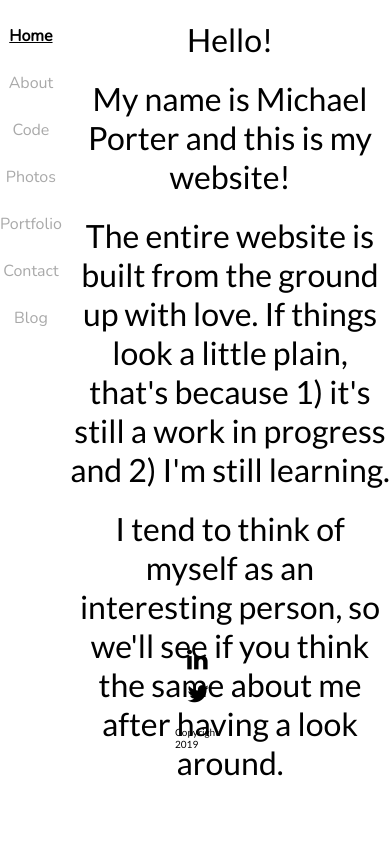
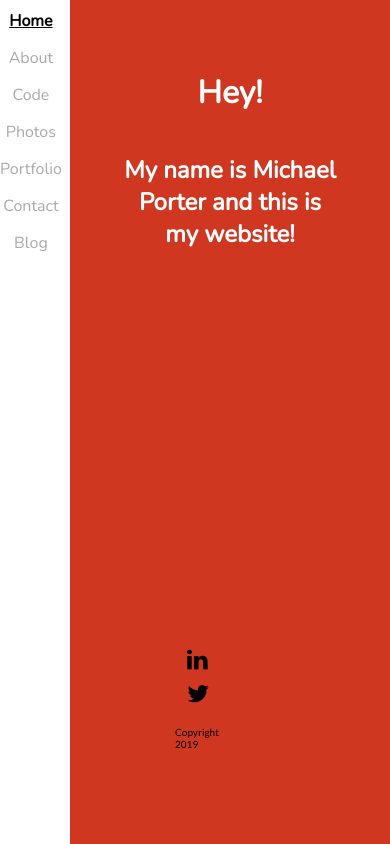
Before and after one commit to emptyport/personal_website, a React (Create React App) app in the folder client/: page / in a window 390 px wide. Built offline with nearby package versions, Linux system fonts and the light colour scheme.

Commit message:
spicing things up with some color and updating css in places

```diff
--- a/client/src/pages/Blog.js
+++ b/client/src/pages/Blog.js
@@ -8,8 +8,10 @@ class BlogItem extends Component {
   render() {
     return (
       <div className="blog-item">
-        <h1><a href={"/blog/"+(parseInt(this.props.id))}>{this.props.title}</a></h1>
-        <Viewer text={this.props.text.substring(0, 100)} />
+        <h1 className="blog-item-title"><a className="blog-item-title-link" href={"/blog/"+(parseInt(this.props.id))}>{this.props.title}</a></h1>
+        <div className="hr"></div>
+        <Viewer text={this.props.text.substring(0, 100)+"..."} />
+        <a className="a-button" href={"/blog/"+(parseInt(this.props.id))}>Read more</a>
       </div>
     )
   }
--- a/client/src/pages/Code.js
+++ b/client/src/pages/Code.js
@@ -9,7 +9,7 @@ class Code extends Component {
     this.state = {
       npm_packages: 12,
       npm_username: 'emptyport',
-      github_repos: 39,
+      github_repos: 40,
       github_username: 'emptyport'
     }
   }
@@ -19,12 +19,12 @@ class Code extends Component {
       <div id="code">
         <div className="number-container">
           <div className="big-number">
-            <h1 className="count">39</h1>
+            <h1 className="count">{this.state.github_repos}</h1>
             <div className="number-source"><a href="https://www.github.com/emptyport">GitHub repos</a></div>
           </div>
 
           <div className="big-number">
-            <h1 className="count">12</h1>
+            <h1 className="count">{this.state.npm_packages}</h1>
             <div className="number-source"><a href="https://www.npmjs.org/~emptyport">npm packages</a></div>
           </div>
         </div>
--- a/client/src/pages/Home.js
+++ b/client/src/pages/Home.js
@@ -7,10 +7,9 @@ class Home extends Component {
   render() {
     return (
       <div id="home">
-        <div className="home-item">Hello!</div>
-        <div className="home-item">My name is Michael Porter and this is my website!</div>
-        <div className="home-item">The entire website is built from the ground up with love. If things look a little plain, that's because 1) it's still a work in progress and 2) I'm still learning.</div>
-        <div className="home-item">I tend to think of myself as an interesting person, so we'll see if you think the same about me after having a look around.</div>
+        <h1 className="home-item">Hey!</h1>
+        <h2 className="home-item">My name is Michael Porter and this is my website!</h2>
+
       </div>
     )
   }
--- a/client/src/styles/Blog.css
+++ b/client/src/styles/Blog.css
@@ -1,10 +1,55 @@
 .blog-item {
     margin: 50px;
-    border: 2px solid black;
-    border-radius: 5px;
     padding: 10px;
 }
 
 .blog-item div p img {
     width: 100%;
 }
+
+.blog-item-title {
+    margin-bottom: 0px;
+}
+
+.blog-item-title-link {
+    text-decoration: none;
+}
+
+.blog-item-title-link {
+    color: black;
+}
+
+.blog-item-title-link {
+    text-decoration: none;
+}
+
+.blog-item-title-link:visited {
+    text-decoration: none;
+}
+
+.blog-item-title-link:hover {
+    text-decoration: none;
+}
+
+.blog-item-title-link:active {
+    text-decoration: none;
+}
+
+.hr {
+    background-color: black;
+    height: 2px;
+}
+
+.a-button {
+    appearance: button;
+    text-decoration: none;
+    border: none;
+    background-color: black;
+    color: white;
+    padding: 5px;
+    font-size: 1.3em;
+}
+
+.a-button:hover {
+    background-color: rgb(90, 90, 90);
+}
--- a/client/src/styles/Home.css
+++ b/client/src/styles/Home.css
@@ -4,8 +4,20 @@
     text-align: center;
     display: flex;
     flex-direction: column;
+    padding: 50px;
+    background-color: #CF3721;
+    color: white;
+    height: 100%;
+    font-family: 'Nunito';
 }
 
 .home-item {
     margin-bottom: 20px;
 }
+
+@media (max-width: 600px) {
+    #home {
+        margin-top: 0px;
+        font-size: 1em;
+    }
+}
--- a/client/src/styles/Navbar.css
+++ b/client/src/styles/Navbar.css
@@ -4,12 +4,12 @@
     justify-content: center;
     align-items: center;
     font-size: 1.6em;
+    background-color: white;
 }
 
 #navbar a {
     flex: 1;
     text-align: center;
-    padding-top: 25px;
     display: block;
     text-decoration: none;
     color: darkgray;
@@ -26,4 +26,9 @@
     #navbar {
         font-size: 1em;
     }
+
+    #navbar a {
+        padding-top: 10px;
+        padding-bottom: 5px;
+    }
 }
```
